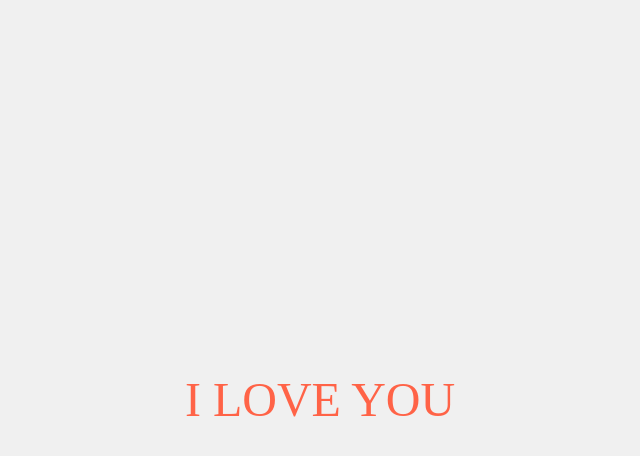
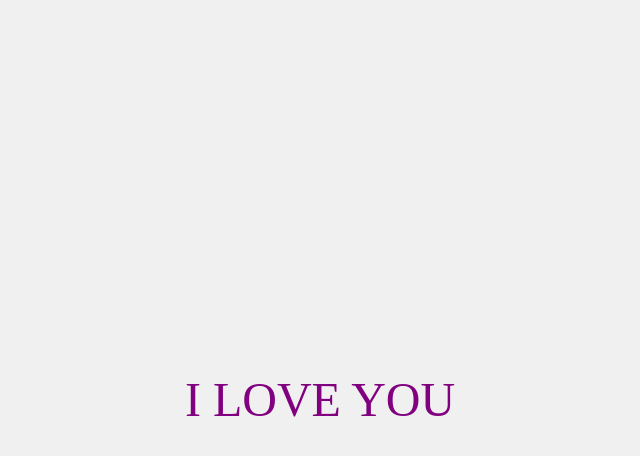
Before and after one commit to JaiShreeRam999/Animator, a plain HTML site: page index.html in a window 1280 px wide. Both pictures are taken after a click on the element 640 px from the left and 400 px from the top of the page. Shown: the whole page, without its empty margins (320-960 px from the left). Drawn offline with Linux system fonts and the light colour scheme.

Commit message:
Update styles.css

```diff
--- a/styles.css
+++ b/styles.css
@@ -33,6 +33,6 @@ body {
   height: auto;
   background: none;
   font-size: 2em;
-  color: #ff6347;
+  color: purple;
   transform: scale(1.5);
 }
```
